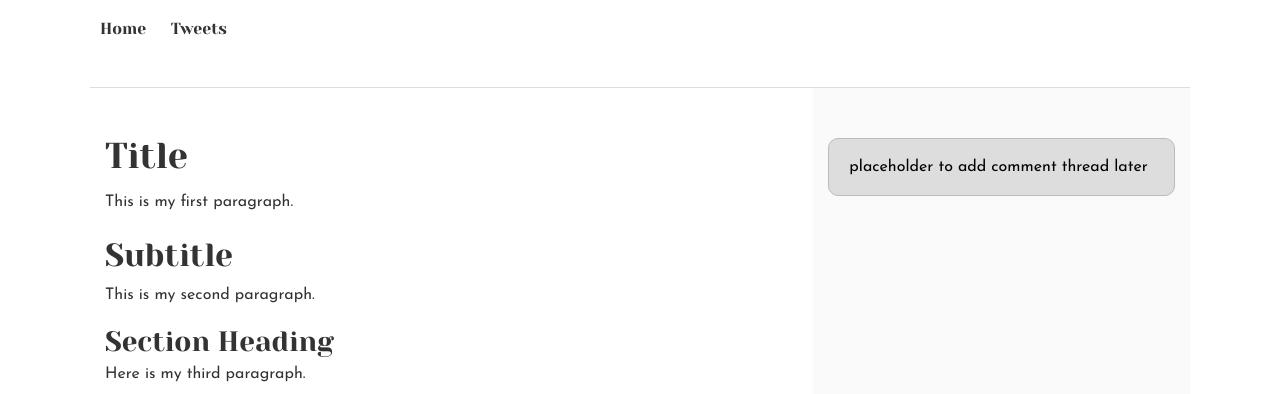
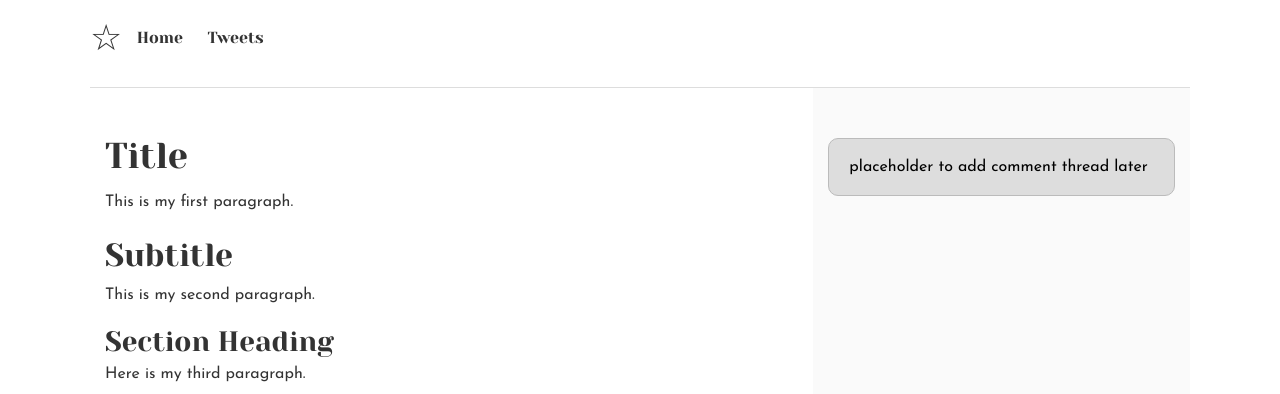
Before and after one commit to mary-uwadione/alx_html_css, a plain HTML site: page css_basic/index.html in a window 1280 px wide. Shown: the top 394 px of the page. Drawn offline with Linux system fonts and the light colour scheme.

Commit message:
update index and styles file

```diff
--- a/css_basic/index.html
+++ b/css_basic/index.html
@@ -10,10 +10,13 @@
 <body class="works_on_smartphone">
 
 <header>
+
     <ul>
+        <li class="logo">&#9734;</li>
         <li><a href="index.html">Home</a></li>
         <li><a href="tweets.html">Tweets</a></li>
     </ul>
+
 </header>
 
 <main>
```
Also changed, not shown: css_basic/styles.css (line endings or trailing spaces).
